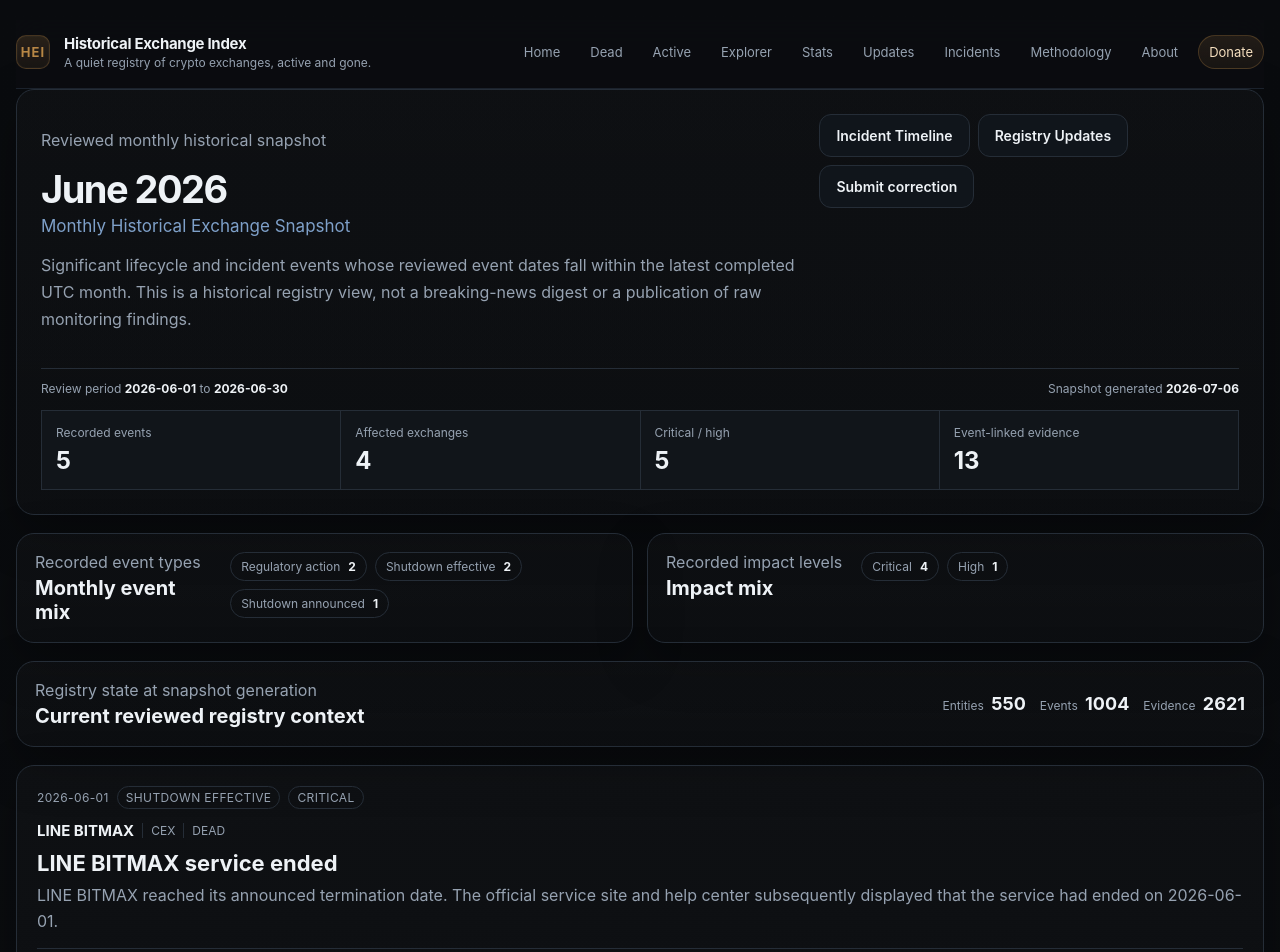
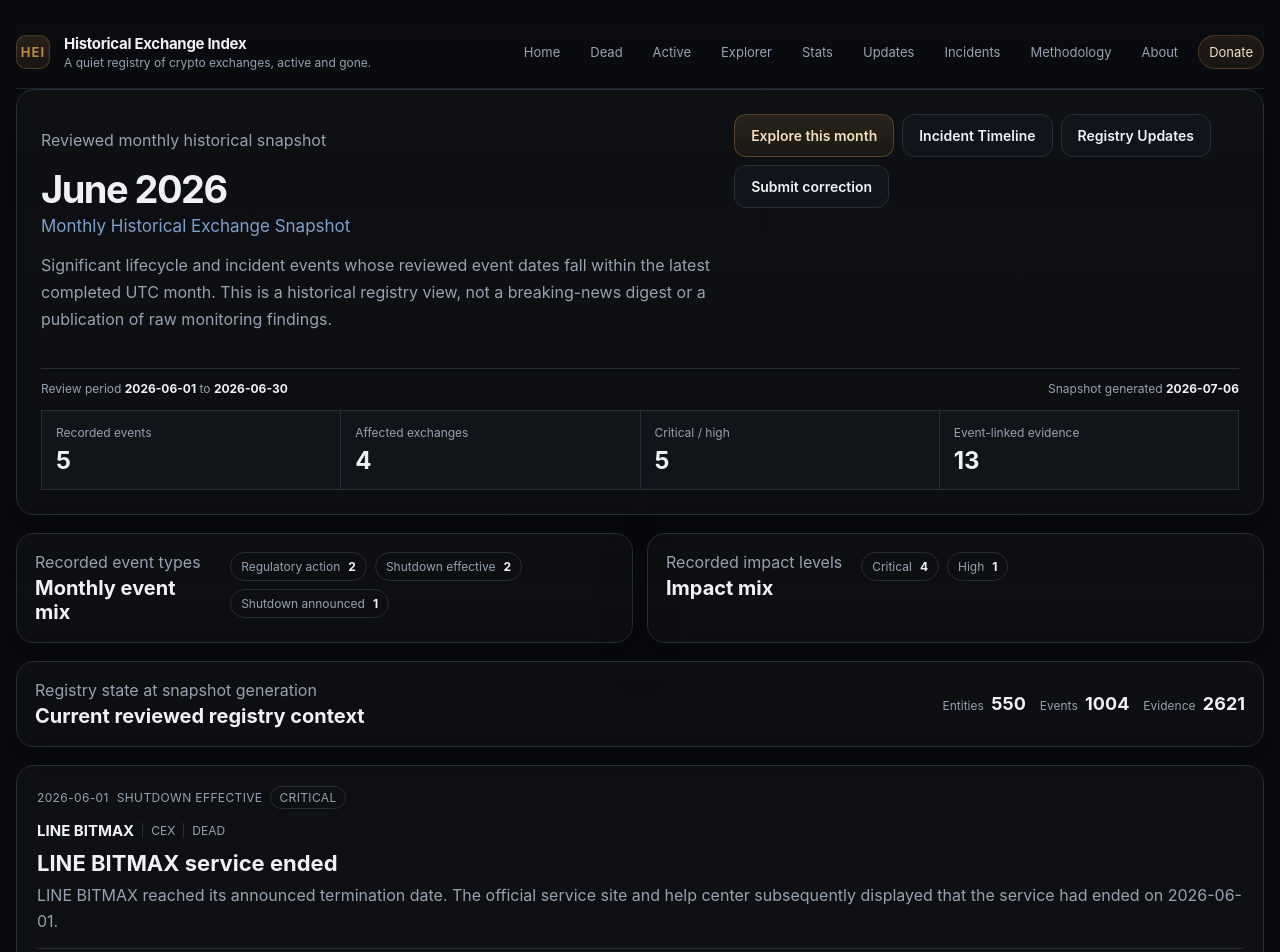
Before and after one commit to badjoke-lab/historical-exchange-index, a Next.js app: page /monthly in a window 1280 px wide. Shown: the top 952 px of the page. Built offline with nearby package versions, Linux system fonts and the light colour scheme; no server answers.

Commit message:
Link Monthly Snapshot to Event Explorer queries

```diff
--- a/src/app/monthly/page.tsx
+++ b/src/app/monthly/page.tsx
@@ -12,8 +12,35 @@ export const metadata: Metadata = {
   alternates: { canonical: '/monthly' },
 }
 
+function monthlyExplorerHref(periodStart: string, periodEnd: string) {
+  const params = new URLSearchParams()
+  params.set('view', 'events')
+  params.set('date_from', periodStart)
+  params.set('date_to', periodEnd)
+  return `/explore/?${params.toString()}`
+}
+
+function monthlyEventTypeHref(periodStart: string, periodEnd: string, eventType: string) {
+  const params = new URLSearchParams()
+  params.set('view', 'events')
+  params.set('event_type', eventType)
+  params.set('date_from', periodStart)
+  params.set('date_to', periodEnd)
+  return `/explore/?${params.toString()}`
+}
+
+function monthlyImpactHref(periodStart: string, periodEnd: string, impact: string) {
+  const params = new URLSearchParams()
+  params.set('view', 'events')
+  params.set('date_from', periodStart)
+  params.set('date_to', periodEnd)
+  params.set('impact_level', impact)
+  return `/explore/?${params.toString()}`
+}
+
 export default function MonthlyHistoricalExchangeSnapshotPage() {
   const snapshot = buildMonthlyHistoricalSnapshot()
+  const allMonthEventsHref = monthlyExplorerHref(snapshot.periodStart, snapshot.periodEnd)
 
   return (
     <main className={styles.page}>
@@ -28,6 +55,7 @@ export default function MonthlyHistoricalExchangeSnapshotPage() {
             </p>
           </div>
           <div className={styles.headerActions}>
+            <Link className="btn btn-primary" href={allMonthEventsHref}>Explore this month</Link>
             <Link className="btn" href="/incidents">Incident Timeline</Link>
             <Link className="btn" href="/updates">Registry Updates</Link>
             <a className="btn" href={CONTACT_HREF} target="_blank" rel="noreferrer">Submit correction</a>
@@ -49,73 +77,39 @@ export default function MonthlyHistoricalExchangeSnapshotPage() {
 
       <section className={styles.mixGrid}>
         <article className={`panel ${styles.mixPanel}`}>
-          <div>
-            <p className="muted">Recorded event types</p>
-            <h3>Monthly event mix</h3>
-          </div>
+          <div><p className="muted">Recorded event types</p><h3>Monthly event mix</h3></div>
           <div className={styles.pillList}>
             {snapshot.byEventType.length > 0 ? snapshot.byEventType.map((item) => (
-              <span className={styles.pill} key={item.key}><span>{item.label}</span><strong>{item.count}</strong></span>
+              <Link className={styles.pill} href={monthlyEventTypeHref(snapshot.periodStart, snapshot.periodEnd, item.key)} key={item.key}><span>{item.label}</span><strong>{item.count}</strong></Link>
             )) : <p className={styles.emptyText}>No qualifying reviewed events are recorded for this month.</p>}
           </div>
         </article>
 
         <article className={`panel ${styles.mixPanel}`}>
-          <div>
-            <p className="muted">Recorded impact levels</p>
-            <h3>Impact mix</h3>
-          </div>
+          <div><p className="muted">Recorded impact levels</p><h3>Impact mix</h3></div>
           <div className={styles.pillList}>
             {snapshot.byImpact.length > 0 ? snapshot.byImpact.map((item) => (
-              <span className={styles.pill} key={item.key}><span>{item.label}</span><strong>{item.count}</strong></span>
+              <Link className={styles.pill} href={monthlyImpactHref(snapshot.periodStart, snapshot.periodEnd, item.key)} key={item.key}><span>{item.label}</span><strong>{item.count}</strong></Link>
             )) : <p className={styles.emptyText}>No impact distribution is available for this month.</p>}
           </div>
         </article>
       </section>
 
       <section className={`panel ${styles.registryPanel}`}>
-        <div>
-          <p className="muted">Registry state at snapshot generation</p>
-          <h3>Current reviewed registry context</h3>
-        </div>
-        <div className={styles.registryCounts}>
-          <span>Entities <strong>{snapshot.registryState.entities}</strong></span>
-          <span>Events <strong>{snapshot.registryState.events}</strong></span>
-          <span>Evidence <strong>{snapshot.registryState.evidence}</strong></span>
-        </div>
+        <div><p className="muted">Registry state at snapshot generation</p><h3>Current reviewed registry context</h3></div>
+        <div className={styles.registryCounts}><span>Entities <strong>{snapshot.registryState.entities}</strong></span><span>Events <strong>{snapshot.registryState.events}</strong></span><span>Evidence <strong>{snapshot.registryState.evidence}</strong></span></div>
       </section>
 
       <section className={styles.eventList} aria-label={`${snapshot.monthLabel} reviewed exchange events`}>
         {snapshot.items.length > 0 ? snapshot.items.map(({ event, entity, evidenceCount }) => (
           <article className={`panel ${styles.eventCard}`} key={event.id} id={event.id}>
-            <div className={styles.eventMeta}>
-              <time dateTime={event.event_date ?? undefined}>{event.event_date ? formatDate(event.event_date) : 'Unknown date'}</time>
-              <span>{incidentEventTypeLabel(event.event_type)}</span>
-              <span>{event.impact_level}</span>
-            </div>
-            <div className={styles.exchangeRow}>
-              <Link href={`/exchange/${entity.slug}`}>{entity.canonical_name}</Link>
-              <span>{entity.type.toUpperCase()}</span>
-              <span>{entity.status}</span>
-            </div>
-            <h3>{event.title}</h3>
-            <p>{event.description}</p>
-            <div className={styles.factRow}>
-              <span>Status effect: <strong>{event.event_status_effect}</strong></span>
-              <span>Confidence: <strong>{event.confidence}</strong></span>
-              <span>Direct event-linked evidence: <strong>{evidenceCount}</strong></span>
-            </div>
-            <div className={styles.linkRow}>
-              <Link href={`/exchange/${entity.slug}`}>Open exchange dossier</Link>
-              <a href={`#${event.id}`}>Permalink</a>
-            </div>
+            <div className={styles.eventMeta}><time dateTime={event.event_date ?? undefined}>{event.event_date ? formatDate(event.event_date) : 'Unknown date'}</time><Link href={monthlyEventTypeHref(snapshot.periodStart, snapshot.periodEnd, event.event_type)}>{incidentEventTypeLabel(event.event_type)}</Link><span>{event.impact_level}</span></div>
+            <div className={styles.exchangeRow}><Link href={`/exchange/${entity.slug}`}>{entity.canonical_name}</Link><span>{entity.type.toUpperCase()}</span><span>{entity.status}</span></div>
+            <h3>{event.title}</h3><p>{event.description}</p>
+            <div className={styles.factRow}><span>Status effect: <strong>{event.event_status_effect}</strong></span><span>Confidence: <strong>{event.confidence}</strong></span><span>Direct event-linked evidence: <strong>{evidenceCount}</strong></span></div>
+            <div className={styles.linkRow}><Link href={`/exchange/${entity.slug}`}>Open exchange dossier</Link><Link href={monthlyEventTypeHref(snapshot.periodStart, snapshot.periodEnd, event.event_type)}>Explore this type in month</Link><a href={`#${event.id}`}>Permalink</a></div>
           </article>
-        )) : (
-          <section className={`panel ${styles.emptyPanel}`}>
-            <h3>No qualifying reviewed events recorded for {snapshot.monthLabel}</h3>
-            <p>The public snapshot remains explicit about an empty month rather than filling the page with monitoring signals or unreviewed candidates.</p>
-          </section>
-        )}
+        )) : <section className={`panel ${styles.emptyPanel}`}><h3>No qualifying reviewed events recorded for {snapshot.monthLabel}</h3><p>The public snapshot remains explicit about an empty month rather than filling the page with monitoring signals or unreviewed candidates.</p></section>}
       </section>
 
       <section className="callout">
```
